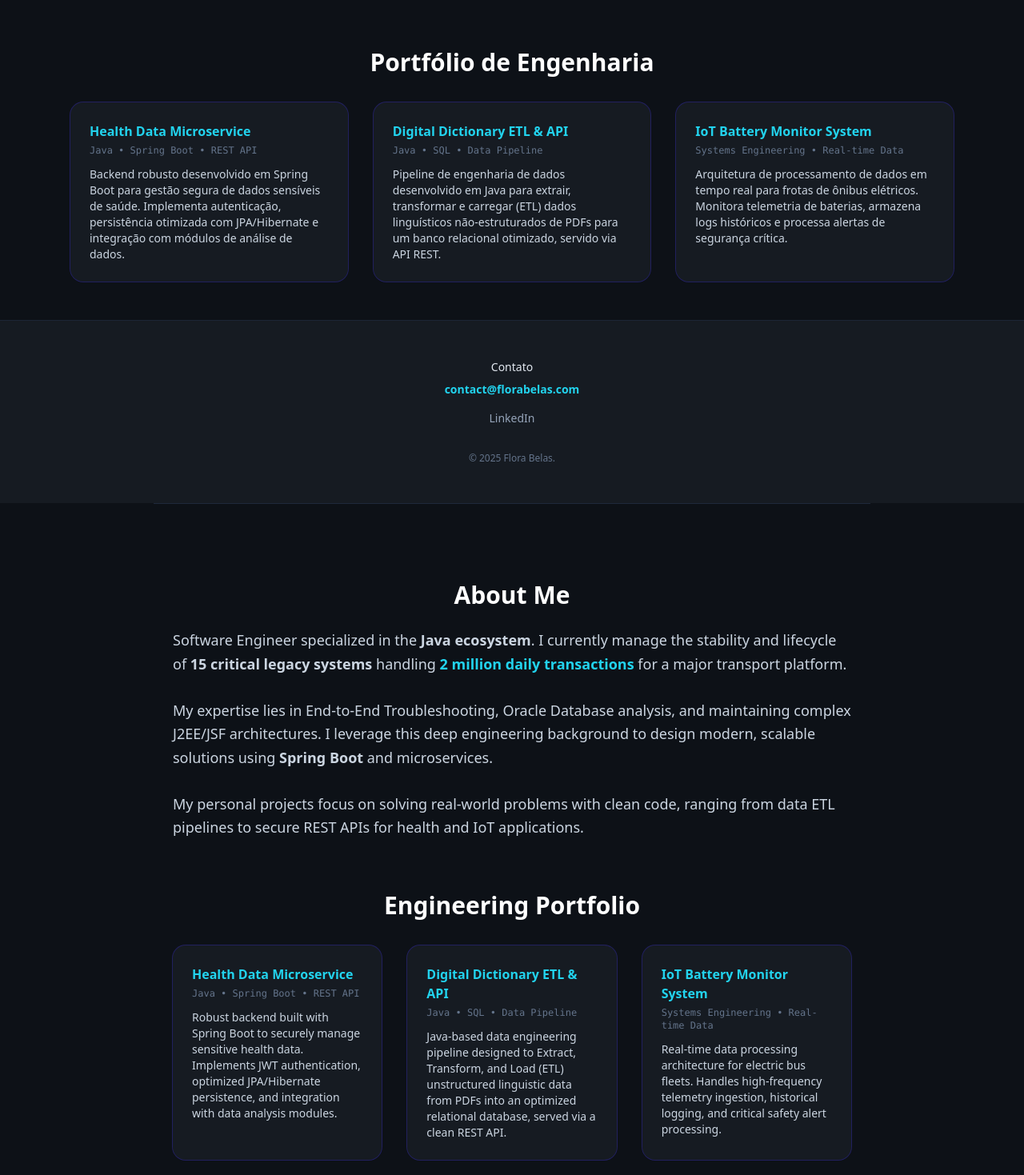
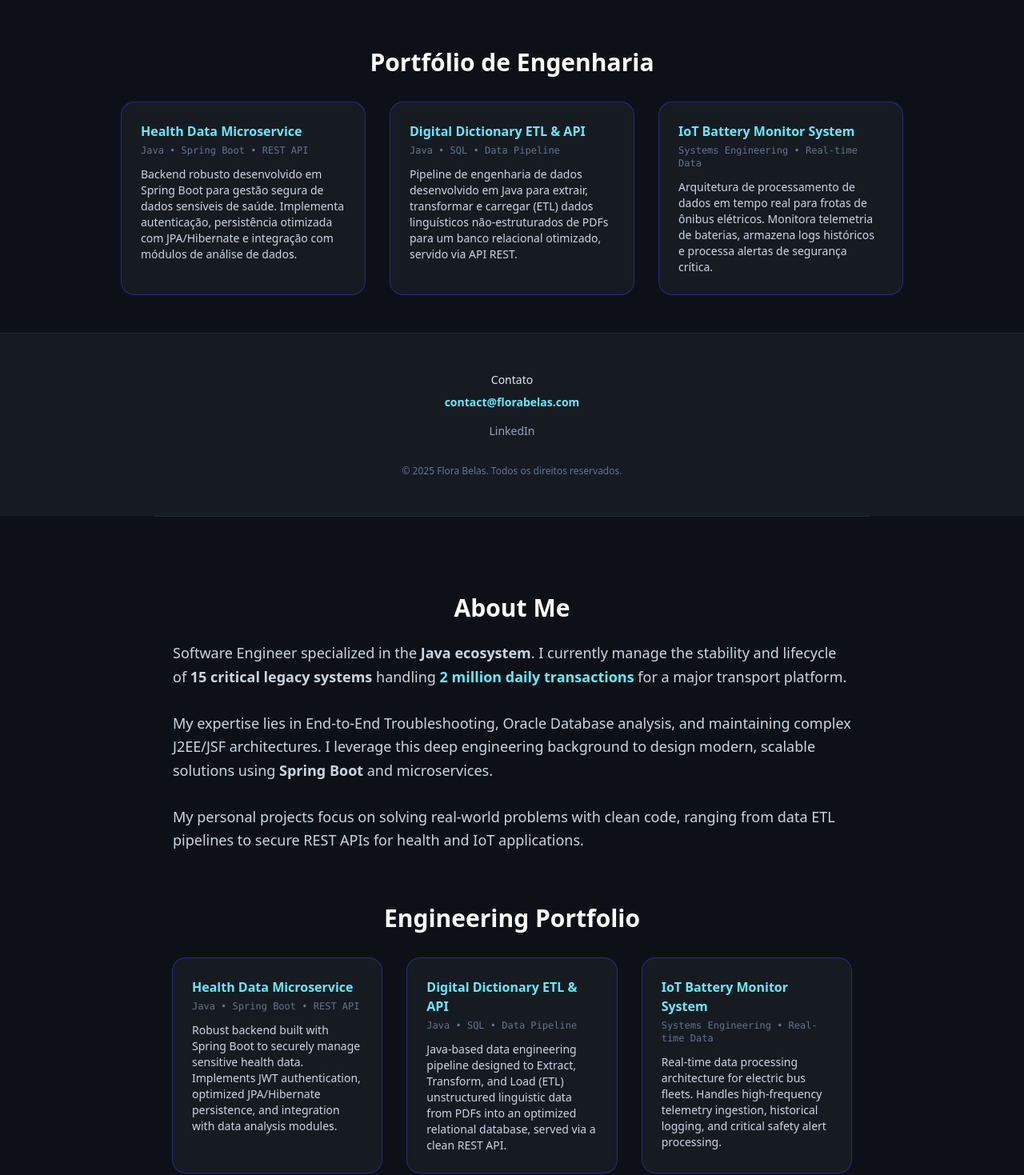
Before and after one commit to florabelas1/florabelas1.github.io, a plain HTML site: page index.html in a window 1280 px wide. Shown: the part 940-2409 px from the top of the page at 80% size. Drawn offline with nearby package versions, Linux system fonts and the light colour scheme.

Commit message:
Update styles and text colors in index.html

```diff
--- a/index.html
+++ b/index.html
@@ -11,12 +11,12 @@
   </head>
   <body class="min-h-screen bg-[#0d1117] font-sans antialiased text-slate-200 selection:bg-cyan-500/60">
     <!-- hero -->
-    <header class="relative isolate overflow-hidden bg-gradient-to-br from-blue-900/30 to-indigo-900/20 py-24">
+    <header class="relative isolate overflow-hidden bg-gradient-to-br from-cyan-600/30 to-indigo-700/15 py-24">
       <div class="mx-auto max-w-3xl px-6 text-center">
         <h1 class="text-4xl font-extrabold tracking-tight text-white drop-shadow sm:text-5xl">Flora Belas</h1>
-        <p class="mt-4 text-xl font-medium text-cyan-400">Java Full Stack Engineer</p>
+        <p class="mt-4 text-xl font-medium text-cyan-300">Java Full Stack Engineer</p>
         <p class="mx-auto mt-6 max-w-xl text-lg leading-relaxed text-slate-300">Construindo sistemas robustos e escaláveis. Transformando arquiteturas legadas em soluções modernas.</p>
-        <p class="mt-6 text-sm"><a href="#english-version" class="text-cyan-400 underline hover:text-white">Read in English ↓</a></p>
+        <p class="mt-6 text-sm"><a href="#english-version" class="text-cyan-300 underline hover:text-white">Read in English ↓</a></p>
       </div>
     </header>
 
@@ -24,31 +24,31 @@
     <section id="about" class="mx-auto max-w-4xl px-6 py-20">
       <h2 class="mb-6 text-center text-3xl font-bold text-white">Sobre Mim</h2>
       <p class="text-lg leading-relaxed text-slate-300">
-        Engenheira de Software especializada no ecossistema <strong>Java</strong>. Atualmente sou responsável pela sustentação e evolução de um ecossistema de <strong>15 sistemas críticos</strong> de bilhetagem que processam <strong class="text-cyan-400">2 milhões de transações diárias</strong>.<br><br>
+        Engenheira de Software especializada no ecossistema <strong>Java</strong>. Atualmente sou responsável pela sustentação e evolução de um ecossistema de <strong>15 sistemas críticos</strong> de bilhetagem que processam <strong class="text-cyan-300">2 milhões de transações diárias</strong>.<br><br>
         Minha rotina envolve resolução de incidentes complexos (End-to-End Troubleshooting), análise de dados em Oracle e manutenção de sistemas legados (J2EE/JSF). Paralelamente, aplico essa experiência em engenharia para desenvolver novas arquiteturas baseadas em <strong>Spring Boot</strong> e microsserviços.<br><br>
         Meus projetos pessoais focam em resolver problemas reais com código limpo e performático, desde pipelines de dados (ETL) até APIs RESTful seguras para aplicações de saúde e IoT.
       </p>
     </section>
 
     <!-- projects PT -->
-    <section id="projects" class="mx-auto max-w-6xl px-6 py-12">
+    <section id="projects" class="mx-auto max-w-5xl px-6 py-12">
       <h2 class="mb-8 text-center text-3xl font-bold text-white">Portfólio de Engenharia</h2>
       <div class="grid gap-8 sm:grid-cols-2 lg:grid-cols-3">
         <!-- card component -->
-        <article class="flex flex-col rounded-2xl bg-[#161b22] p-6 shadow-sm ring-1 ring-indigo-700/40 transition duration-300 ease-out hover:-translate-y-1 hover:shadow-xl hover:ring-cyan-400/60">
-          <h3 class="text-base font-bold text-cyan-400">Health Data Microservice</h3>
+        <article class="flex flex-col rounded-2xl bg-[#161b22] p-6 shadow-sm ring-1 ring-indigo-700/60 transition duration-300 ease-out hover:-translate-y-1 hover:shadow-xl hover:ring-cyan-400/80">
+          <h3 class="text-base font-semibold text-cyan-300">Health Data Microservice</h3>
           <p class="text-xs font-mono text-slate-500 mt-1">Java • Spring Boot • REST API</p>
           <p class="mt-3 text-sm text-slate-300 flex-grow">Backend robusto desenvolvido em Spring Boot para gestão segura de dados sensíveis de saúde. Implementa autenticação, persistência otimizada com JPA/Hibernate e integração com módulos de análise de dados.</p>
         </article>
 
-        <article class="flex flex-col rounded-2xl bg-[#161b22] p-6 shadow-sm ring-1 ring-indigo-700/40 transition duration-300 ease-out hover:-translate-y-1 hover:shadow-xl hover:ring-cyan-400/60">
-          <h3 class="text-base font-bold text-cyan-400">Digital Dictionary ETL & API</h3>
+        <article class="flex flex-col rounded-2xl bg-[#161b22] p-6 shadow-sm ring-1 ring-indigo-700/60 transition duration-300 ease-out hover:-translate-y-1 hover:shadow-xl hover:ring-cyan-400/80">
+          <h3 class="text-base font-semibold text-cyan-300">Digital Dictionary ETL & API</h3>
           <p class="text-xs font-mono text-slate-500 mt-1">Java • SQL • Data Pipeline</p>
           <p class="mt-3 text-sm text-slate-300 flex-grow">Pipeline de engenharia de dados desenvolvido em Java para extrair, transformar e carregar (ETL) dados linguísticos não-estruturados de PDFs para um banco relacional otimizado, servido via API REST.</p>
         </article>
 
-        <article class="flex flex-col rounded-2xl bg-[#161b22] p-6 shadow-sm ring-1 ring-indigo-700/40 transition duration-300 ease-out hover:-translate-y-1 hover:shadow-xl hover:ring-cyan-400/60">
-          <h3 class="text-base font-bold text-cyan-400">IoT Battery Monitor System</h3>
+        <article class="flex flex-col rounded-2xl bg-[#161b22] p-6 shadow-sm ring-1 ring-indigo-700/60 transition duration-300 ease-out hover:-translate-y-1 hover:shadow-xl hover:ring-cyan-400/80">
+          <h3 class="text-base font-semibold text-cyan-300">IoT Battery Monitor System</h3>
           <p class="text-xs font-mono text-slate-500 mt-1">Systems Engineering • Real-time Data</p>
           <p class="mt-3 text-sm text-slate-300 flex-grow">Arquitetura de processamento de dados em tempo real para frotas de ônibus elétricos. Monitora telemetria de baterias, armazena logs históricos e processa alertas de segurança crítica.</p>
         </article>
@@ -59,11 +59,11 @@
     <footer class="border-t border-slate-800/80 bg-[#161b22] py-12 backdrop-blur">
       <div class="mx-auto max-w-xl px-6 text-center text-sm text-slate-400">
         <p class="font-medium text-slate-200">Contato</p>
-        <p class="mt-2"><a href="mailto:contact@florabelas.com" class="font-semibold text-cyan-400 hover:text-cyan-300">contact@florabelas.com</a></p>
+        <p class="mt-2"><a href="mailto:contact@florabelas.com" class="font-semibold text-cyan-300 hover:text-cyan-200">contact@florabelas.com</a></p>
         <div class="mt-4 flex justify-center gap-x-6">
           <a href="https://www.linkedin.com/in/seu-perfil" class="text-slate-400 hover:text-cyan-300 transition">LinkedIn</a>
         </div>
-        <p class="mt-8 text-xs text-slate-500">© 2025 Flora Belas.</p>
+        <p class="mt-8 text-xs text-slate-500">© 2025 Flora Belas. Todos os direitos reservados.</p>
       </div>
     </footer>
 
@@ -71,27 +71,27 @@
     <section id="english-version" class="mx-auto max-w-4xl px-6 py-24 border-t border-slate-800">
       <h2 class="mb-6 text-center text-3xl font-bold text-white">About Me</h2>
       <p class="text-lg leading-relaxed text-slate-300">
-        Software Engineer specialized in the <strong>Java ecosystem</strong>. I currently manage the stability and lifecycle of <strong>15 critical legacy systems</strong> handling <strong class="text-cyan-400">2 million daily transactions</strong> for a major transport platform.<br><br>
+        Software Engineer specialized in the <strong>Java ecosystem</strong>. I currently manage the stability and lifecycle of <strong>15 critical legacy systems</strong> handling <strong class="text-cyan-300">2 million daily transactions</strong> for a major transport platform.<br><br>
         My expertise lies in End-to-End Troubleshooting, Oracle Database analysis, and maintaining complex J2EE/JSF architectures. I leverage this deep engineering background to design modern, scalable solutions using <strong>Spring Boot</strong> and microservices.<br><br>
         My personal projects focus on solving real-world problems with clean code, ranging from data ETL pipelines to secure REST APIs for health and IoT applications.
       </p>
 
       <h2 class="mt-16 mb-8 text-center text-3xl font-bold text-white">Engineering Portfolio</h2>
       <div class="grid gap-8 sm:grid-cols-2 lg:grid-cols-3">
-        <article class="flex flex-col rounded-2xl bg-[#161b22] p-6 shadow-sm ring-1 ring-indigo-700/40 transition duration-300 ease-out hover:-translate-y-1 hover:shadow-xl hover:ring-cyan-400/60">
-          <h3 class="text-base font-bold text-cyan-400">Health Data Microservice</h3>
+        <article class="flex flex-col rounded-2xl bg-[#161b22] p-6 shadow-sm ring-1 ring-indigo-700/60 transition duration-300 ease-out hover:-translate-y-1 hover:shadow-xl hover:ring-cyan-400/80">
+          <h3 class="text-base font-semibold text-cyan-300">Health Data Microservice</h3>
           <p class="text-xs font-mono text-slate-500 mt-1">Java • Spring Boot • REST API</p>
           <p class="mt-3 text-sm text-slate-300 flex-grow">Robust backend built with Spring Boot to securely manage sensitive health data. Implements JWT authentication, optimized JPA/Hibernate persistence, and integration with data analysis modules.</p>
         </article>
 
-        <article class="flex flex-col rounded-2xl bg-[#161b22] p-6 shadow-sm ring-1 ring-indigo-700/40 transition duration-300 ease-out hover:-translate-y-1 hover:shadow-xl hover:ring-cyan-400/60">
-          <h3 class="text-base font-bold text-cyan-400">Digital Dictionary ETL & API</h3>
+        <article class="flex flex-col rounded-2xl bg-[#161b22] p-6 shadow-sm ring-1 ring-indigo-700/60 transition duration-300 ease-out hover:-translate-y-1 hover:shadow-xl hover:ring-cyan-400/80">
+          <h3 class="text-base font-semibold text-cyan-300">Digital Dictionary ETL & API</h3>
           <p class="text-xs font-mono text-slate-500 mt-1">Java • SQL • Data Pipeline</p>
           <p class="mt-3 text-sm text-slate-300 flex-grow">Java-based data engineering pipeline designed to Extract, Transform, and Load (ETL) unstructured linguistic data from PDFs into an optimized relational database, served via a clean REST API.</p>
         </article>
 
-        <article class="flex flex-col rounded-2xl bg-[#161b22] p-6 shadow-sm ring-1 ring-indigo-700/40 transition duration-300 ease-out hover:-translate-y-1 hover:shadow-xl hover:ring-cyan-400/60">
-          <h3 class="text-base font-bold text-cyan-400">IoT Battery Monitor System</h3>
+        <article class="flex flex-col rounded-2xl bg-[#161b22] p-6 shadow-sm ring-1 ring-indigo-700/60 transition duration-300 ease-out hover:-translate-y-1 hover:shadow-xl hover:ring-cyan-400/80">
+          <h3 class="text-base font-semibold text-cyan-300">IoT Battery Monitor System</h3>
           <p class="text-xs font-mono text-slate-500 mt-1">Systems Engineering • Real-time Data</p>
           <p class="mt-3 text-sm text-slate-300 flex-grow">Real-time data processing architecture for electric bus fleets. Handles high-frequency telemetry ingestion, historical logging, and critical safety alert processing.</p>
         </article>
```
